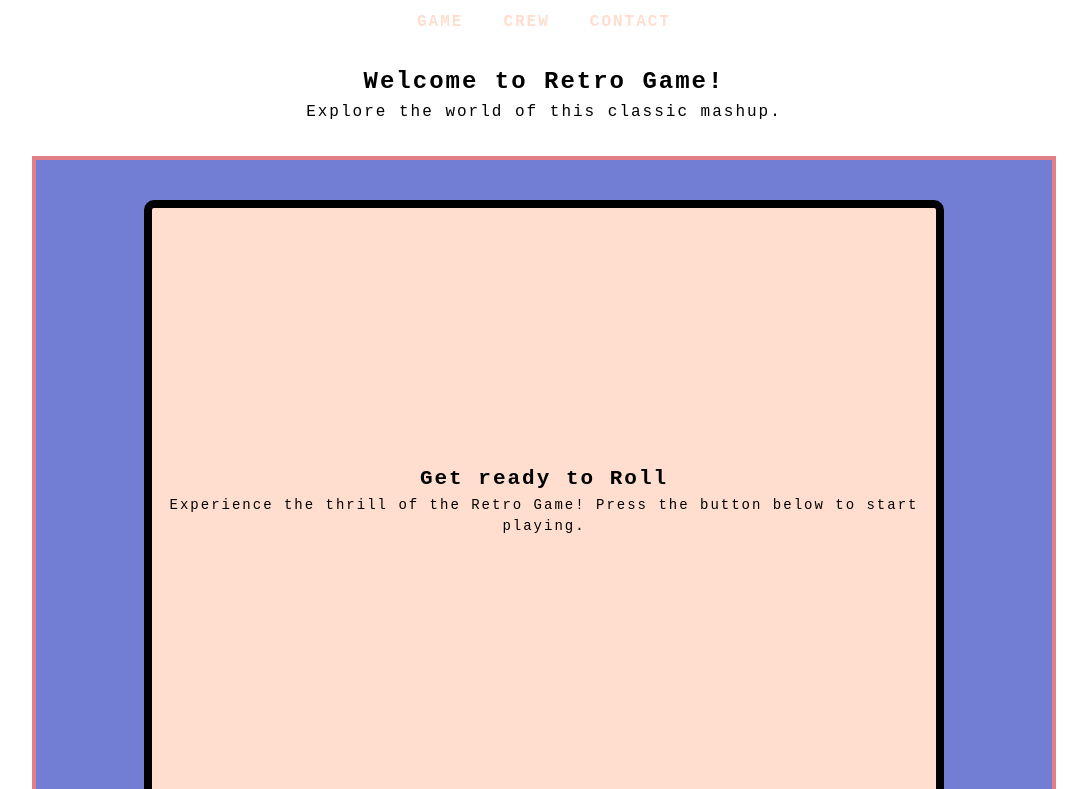
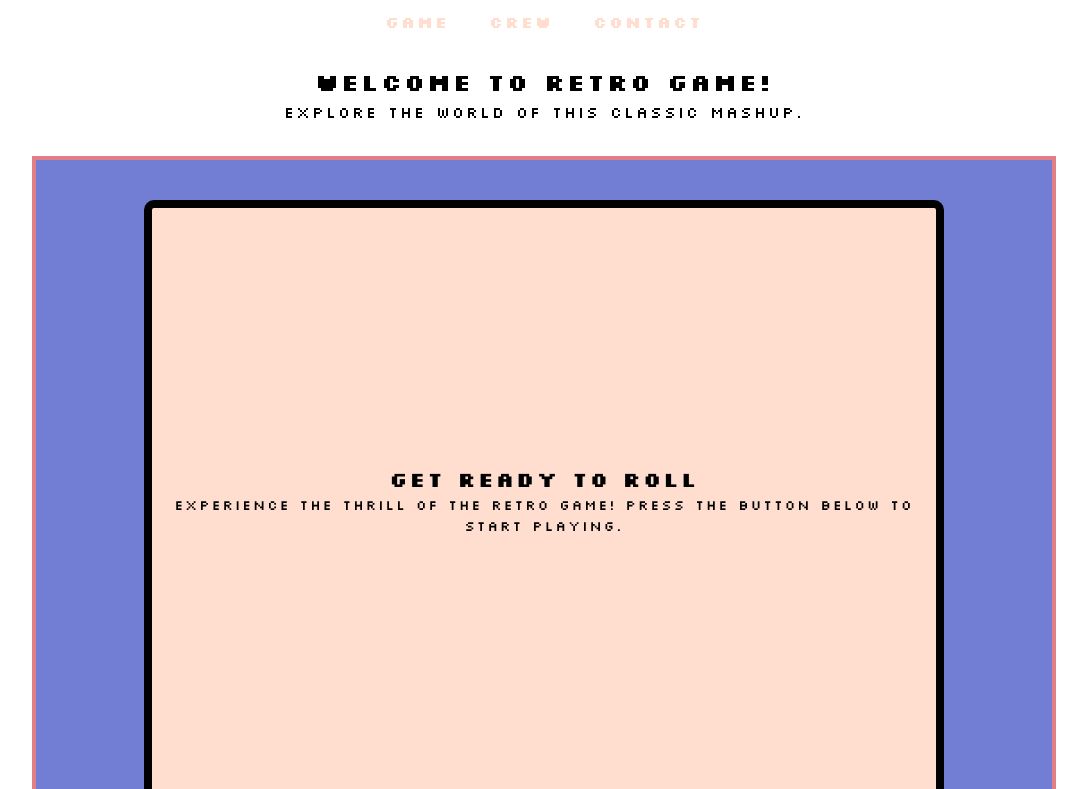
Before and after one commit to Thomas-Tomo/retro_game, a plain HTML site: page index.html in a window 1280 px wide. Shown: the part 102-891 px from the top of the page, without its empty margins (96-1183 px from the left). Drawn offline with Linux system fonts and the light colour scheme.

Commit message:
font change

```diff
--- a/css/style.css
+++ b/css/style.css
@@ -1,3 +1,5 @@
+@import url('https://fonts.googleapis.com/css2?family=Pixelify+Sans:wght@400..700&family=Silkscreen:wght@400;700&display=swap');
+
 :root {
   --primary-color: #4caf50;
   --secondary-color: #8bc34a;
@@ -12,7 +14,7 @@
   box-sizing: border-box;
   margin: 0;
   padding: 0;
-  font-family: 'Courier New', Courier, monospace;
+  font-family: 'Silkscreen', sans-serif;
   letter-spacing: 2px;
   line-height: 1.5;
 }
--- a/index.html
+++ b/index.html
@@ -16,7 +16,7 @@
         <nav>
           <ul>
             <li><a class="links-head" href="#">Game</a></li>
-            <li><a class="links-head" href="#">Crew</a></li>
+            <li><a class="links-head" href="/team_page/team.html">Crew</a></li>
             <li><a class="links-head" href="#">Contact</a></li>
           </ul>
         </nav>
```
